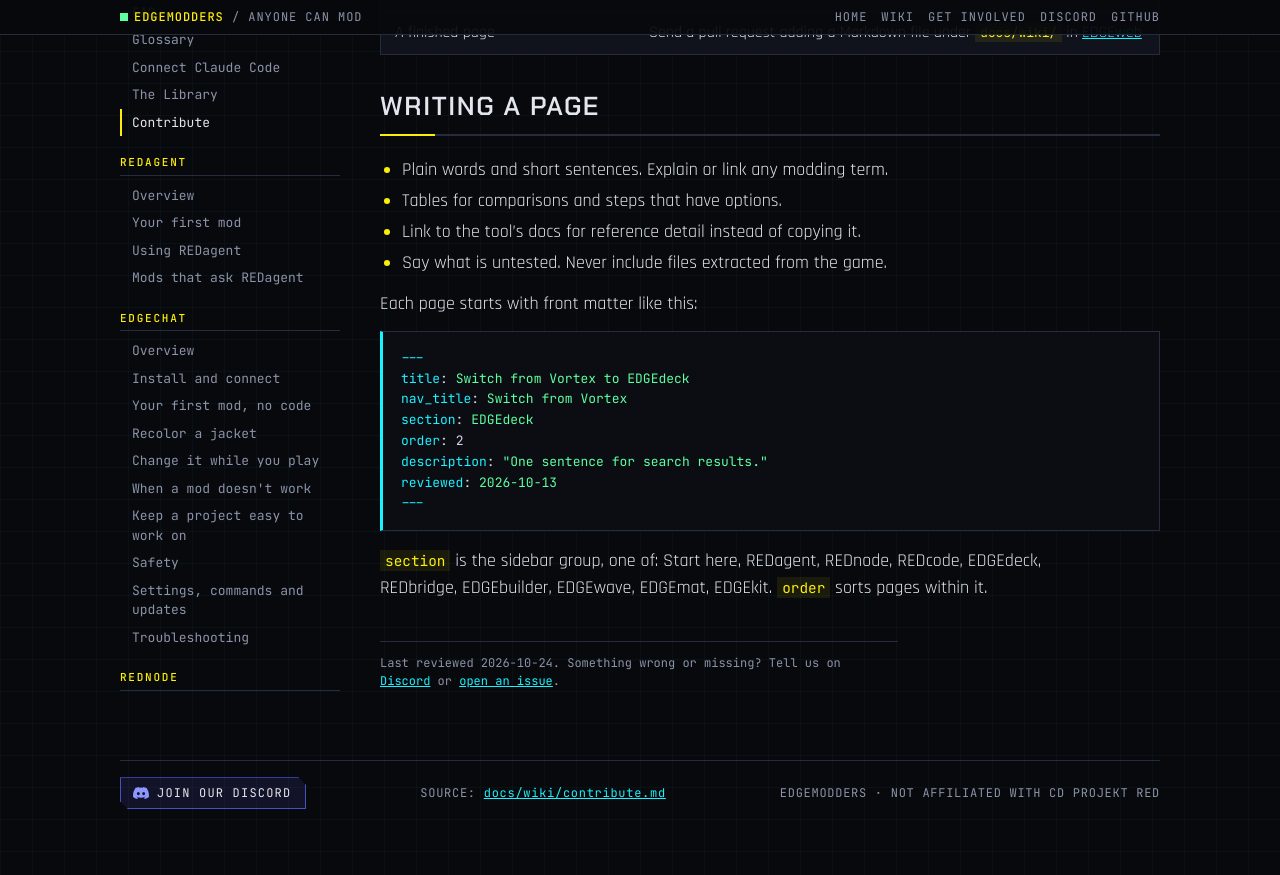
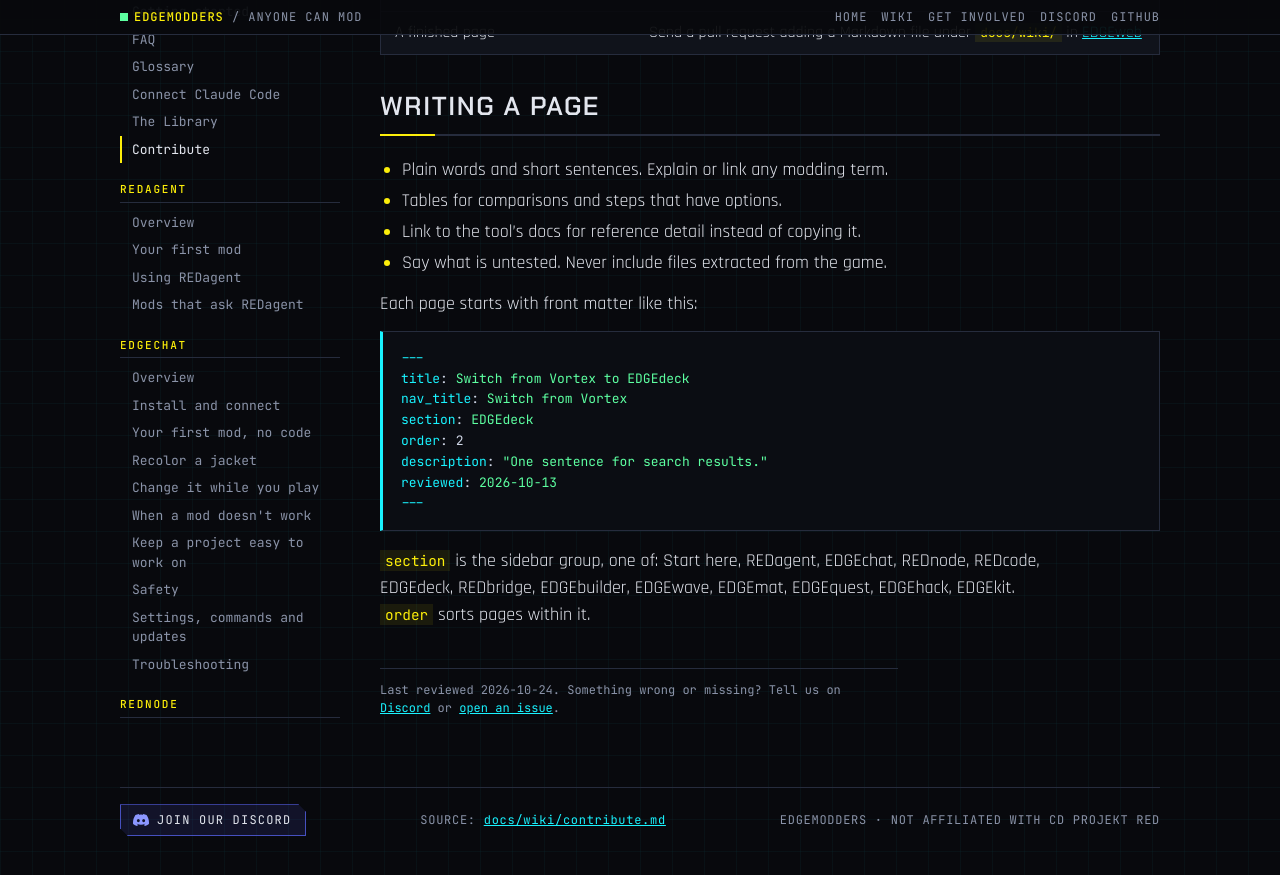
Before and after one commit to Edgemodders/EDGEweb, a Jekyll site: the page built from docs/wiki/contribute.md, in a window 1280 px wide and 900 px high, scrolled down 397 px. Shown: the top 875 px of the window. Built offline with Jekyll 4.4.1, drawn with Linux system fonts in a browser that asks for light colours.

Commit message:
Wiki: EDGEhack in the sidebar and the shared lists, and two EDGEmat links fixed
EDGEhack was missing from wiki_sections, so its nine pages had no sidebar
entry. It is also in Getting started, Get involved, the README, the
contribute page's section list and CLAUDE.md now.

Co-Authored-By: Claude Fable 5.2 <noreply@anthropic.com>

````diff
--- a/docs/_config.yml
+++ b/docs/_config.yml
@@ -42,6 +42,7 @@ wiki_sections:
   - EDGEwave
   - EDGEmat
   - EDGEquest
+  - EDGEhack
   - EDGEkit
 
 # Status bar links, in order.
--- a/docs/wiki/contribute.md
+++ b/docs/wiki/contribute.md
@@ -38,4 +38,4 @@ reviewed: 2026-10-13
 ---
 ```
 
-`section` is the sidebar group, one of: Start here, REDagent, REDnode, REDcode, EDGEdeck, REDbridge, EDGEbuilder, EDGEwave, EDGEmat, EDGEkit. `order` sorts pages within it.
+`section` is the sidebar group, one of: Start here, REDagent, EDGEchat, REDnode, REDcode, EDGEdeck, REDbridge, EDGEbuilder, EDGEwave, EDGEmat, EDGEquest, EDGEhack, EDGEkit. `order` sorts pages within it.
````
Also changed, not shown: CLAUDE.md (+2 -2 lines), docs/community.md (+1 -0 lines), docs/wiki/edgemat/troubleshooting.md (+2 -2 lines), docs/wiki/getting-started.md (+1 -0 lines), CHANGELOG.md, README.md.
